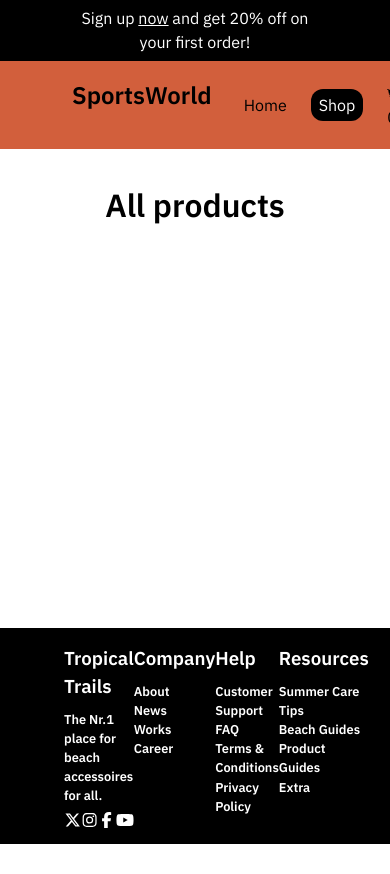
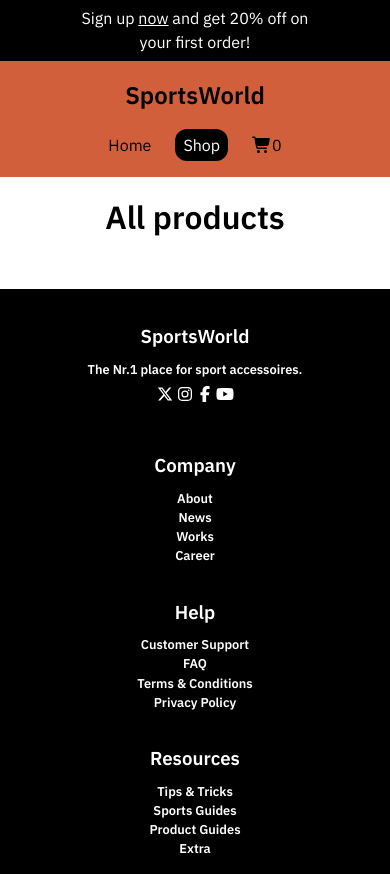
Before and after one commit to JayendraJoshi/Shopping-Cart, a React (Vite) app: page /shop in a window 390 px wide. Before the commit the page ends 844 px from the top, so only its background shows below. Built offline with nearby package versions, Linux system fonts and the light colour scheme; no server answers.

Commit message:
Add support for smaller screen sizes

```diff
--- a/src/components/cart-page/cart-page.module.css
+++ b/src/components/cart-page/cart-page.module.css
@@ -9,7 +9,9 @@
     justify-content:center;
     margin: auto 0;
     gap:4rem;
-    padding:2rem;
+}
+.cart-page h2{
+    margin-bottom:2rem;
 }
 .cart-items{
     display:flex;
@@ -68,6 +70,7 @@
 .order-summary div{
     display:flex;
     justify-content:space-between;
+    gap:2rem;
 }
 .order-summary button{
     align-self:center;
@@ -88,3 +91,18 @@
     justify-content:center;
     align-items:center;
 }
+@media screen and (max-width:600px){
+    .cart-page{
+        padding:1rem 2rem;
+    }
+    .cart-item{
+        flex-direction:column;
+        text-align:center;
+        gap:1rem;
+    }
+    .checkout-overview{
+        gap:2rem;
+        flex-direction:column;
+    }
+
+}
--- a/src/components/footer.jsx
+++ b/src/components/footer.jsx
@@ -7,8 +7,8 @@ export default function Footer(){
             <div className="footer-wrapper">
                 <div className="profile">
                     <div className="name-and-description">
-                        <h3>Tropical Trails</h3>
-                        <p>The Nr.1 place for beach accessoires for all.</p>
+                        <h3>SportsWorld</h3>
+                        <p>The Nr.1 place for sport accessoires.</p>
                     </div>
                     <div className="socials">
                         <FontAwesomeIcon icon={faXTwitter} />
@@ -34,8 +34,8 @@ export default function Footer(){
                 </div>
                 <div className="Resources">
                     <h3>Resources</h3>
-                    <p>Summer Care Tips</p>
-                    <p>Beach Guides</p>
+                    <p>Tips & Tricks</p>
+                    <p>Sports Guides</p>
                     <p>Product Guides</p>
                     <p>Extra</p>
                 </div>
--- a/src/components/home-page/home-page.jsx
+++ b/src/components/home-page/home-page.jsx
@@ -26,7 +26,7 @@ function BannerSection({navigate}){
 
 
             <div className={styles['banner-text']}>
-                <h1>Sportsgear for everyone.</h1>
+                <h2>Sportsgear for everyone.</h2>
                 <p>We offer affordable and sustainable sports accessoires of the highest quality, sourced locally from certified partners. Get yours now!</p>
                 <button onClick={()=>navigate("/shop")}>Shop Now </button>
             </div>
--- a/src/components/home-page/home-page.module.css
+++ b/src/components/home-page/home-page.module.css
@@ -32,7 +32,7 @@
     align-items:flex-start;
     text-align:left;
 }
-.banner-text h1{
+.banner-text h2{
     margin-bottom:1rem;
     font-size:2.5rem;
 }
@@ -78,3 +78,39 @@
     text-decoration:none;
     color:white;
 }
+
+@media screen and (max-width: 1200px) {
+    .bestsellers-items-container{
+        grid-template-columns:repeat(4,1fr);
+    }
+    .banner-wrapper{
+        flex-direction:column;
+        gap:2rem;
+    }
+
+}
+@media screen and (max-width: 950px) {
+    .bestsellers-items-container{
+        grid-template-columns:repeat(3,1fr);
+    }
+}
+@media screen and (max-width: 750px) {
+    .bestsellers-items-container{
+        grid-template-columns:repeat(2,1fr);
+    }
+}
+
+@media screen and (max-width: 600px) {
+    .bestsellers-items-container{
+        grid-template-columns:1fr;
+    }
+    .bestsellers, .banner{
+        padding:1rem 2rem;
+    }
+    .banner-text h2{
+      font-size:2.2rem;
+    }
+    .banner-text{
+        font-size:0.8rem;
+    }
+}
--- a/src/components/item-page/item-page.module.css
+++ b/src/components/item-page/item-page.module.css
@@ -50,3 +50,24 @@
      border:none;
      border-radius:8px;
 }
+@media screen and (max-width:1200px){
+    .item-page{
+        flex-direction:column;
+        padding:2rem;
+    }
+    .item-page img {
+    width: 100%;
+    }
+}
+@media screen and (max-width:500px){
+  .item-controls{
+    flex-direction:column;
+    align-self:center;
+  }
+  .quantity-controls{
+    justify-content:space-evenly;
+  }
+  .item-page{
+    padding:1rem 2rem;
+  }
+}
--- a/src/components/shop-page/shop-page.module.css
+++ b/src/components/shop-page/shop-page.module.css
@@ -22,3 +22,30 @@
     border:1px solid black;
     background-color:rgb(233, 226, 226);
 }
+
+@media screen and (max-width: 1200px) {
+    .all-items-container{
+        grid-template-columns:repeat(4,1fr);
+    }
+
+}
+@media screen and (max-width: 950px) {
+    .all-items-container{
+        grid-template-columns:repeat(3,1fr);
+    }
+}
+@media screen and (max-width: 750px) {
+    .all-items-container{
+        grid-template-columns:repeat(2,1fr);
+    }
+}
+
+@media screen and (max-width: 600px) {
+    .all-items-container{
+        grid-template-columns:1fr;
+    }
+    .shop-page{
+        padding:1rem 2rem;
+    }
+
+}
--- a/src/index.css
+++ b/src/index.css
@@ -171,3 +171,32 @@ footer p:hover{
   text-decoration:underline;
   cursor:pointer;
 }
+
+@media screen and (max-width: 600px) {
+    .nav-controls{
+         justify-content:center;
+    }
+    .nav-wrapper{
+      flex-direction:column;
+      text-align:center;
+    }
+    .item{
+        max-width:200px;
+    }
+    footer, nav{
+      padding:1rem 2rem;
+    }
+    .footer-wrapper{
+      display:grid;
+      grid-template-rows:repeat(4,1fr);
+      gap:2rem;
+      align-items:center;
+      justify-content:center;
+    }
+    .footer-wrapper div{
+      text-align:center;
+    }
+    .socials{
+      justify-content:center;
+    }
+}
```
